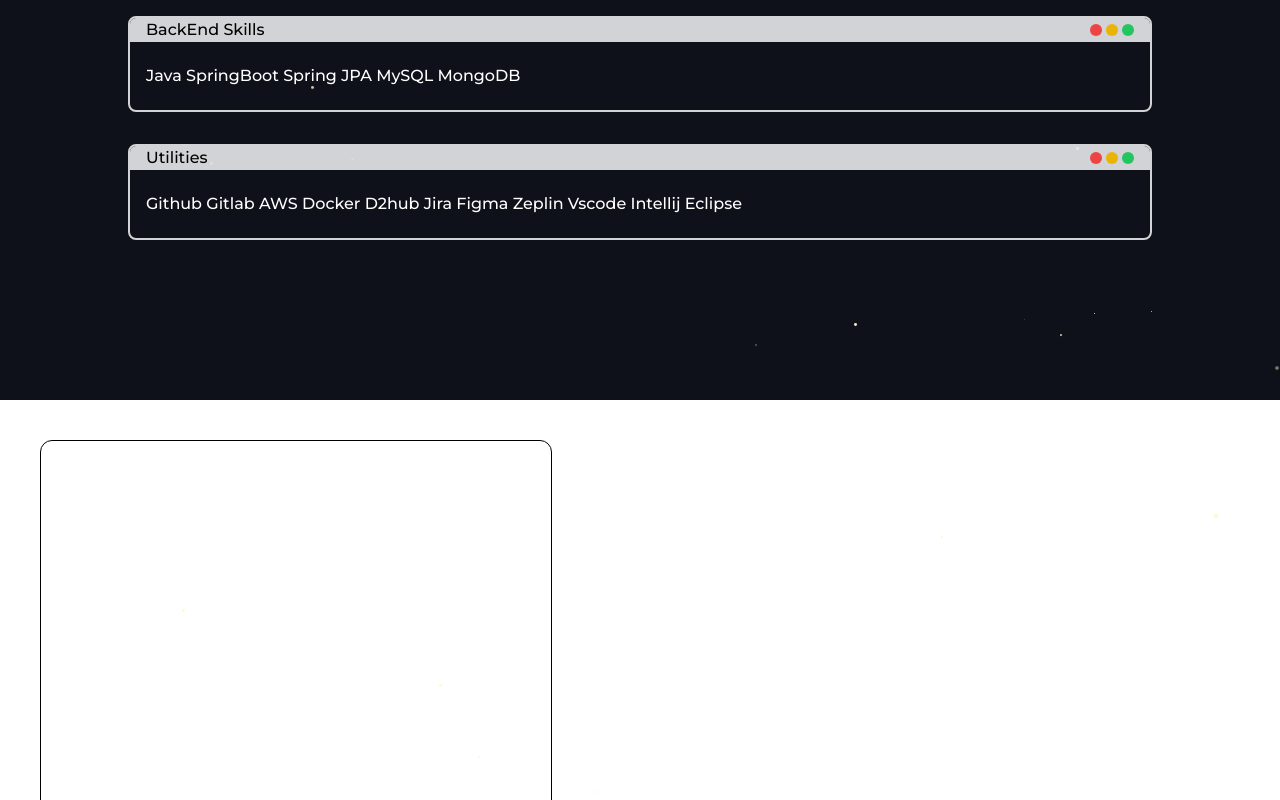
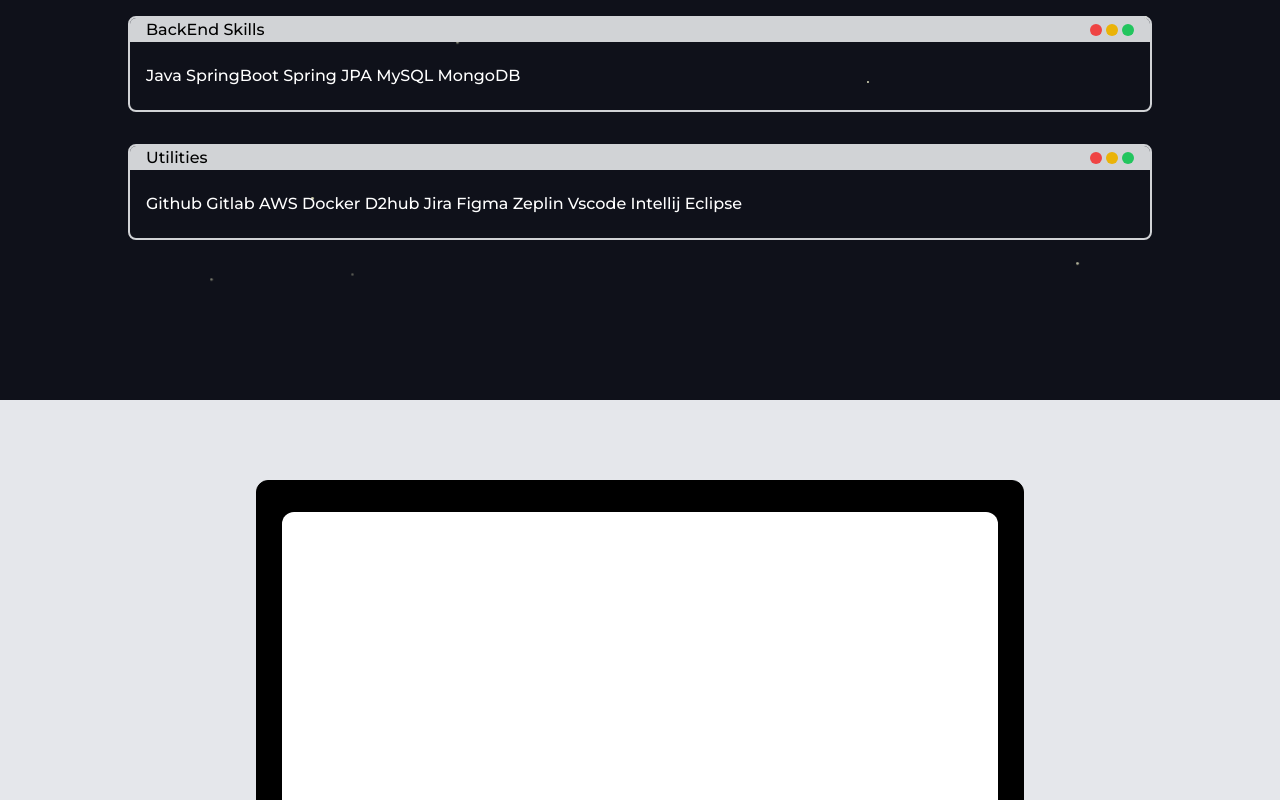
Before and after one commit to changheonkim/portfolio, a Next.js app: page / in a window 1280 px wide. Shown: the part 2000-2800 px from the top of the page. Built offline with nearby package versions, Linux system fonts and the light colour scheme.

Commit message:
update: ProjectSection 디자인 수정

```diff
--- a/src/features/projectSection/ProjectSection.tsx
+++ b/src/features/projectSection/ProjectSection.tsx
@@ -3,9 +3,14 @@
 export default function ProjectSection() {
   return (
     <SectionContainer>
-      <div className="w-full bg-white p-[40px] flex flex-col gap-[40px]">
-        <div className="w-[40vw] h-[400px] border border-black rounded-xl"></div>
-        <div className="w-[40vw] h-[400px] border border-black rounded-xl"></div>
+      <div className="w-full bg-gray-200 p-[40px] pt-[80px] pb-[80px] flex flex-col items-center gap-[5vh]">
+        <div className="w-[60vw] h-[60vh] bg-black border border-black flex items-center justify-center rounded-xl">
+          <div className="w-[56vw] h-[52vh] bg-white rounded-xl"></div>
+        </div>
+
+        <div className="w-[60vw] h-[60vh] bg-black border border-black flex items-center justify-center rounded-xl">
+          <div className="w-[56vw] h-[52vh] bg-white rounded-xl"></div>
+        </div>
       </div>
     </SectionContainer>
   );
--- a/src/widgets/sectionContainer/SectionContainer.tsx
+++ b/src/widgets/sectionContainer/SectionContainer.tsx
@@ -2,7 +2,7 @@
 
 export default function SectionContainer({ children }: SectionContainerProps) {
   return (
-    <div className="w-full flex justify-center items-center overflow-hidden">
+    <div className="w-full flex justify-center items-center overflow-hidden relative">
       {children}
     </div>
   );
```
